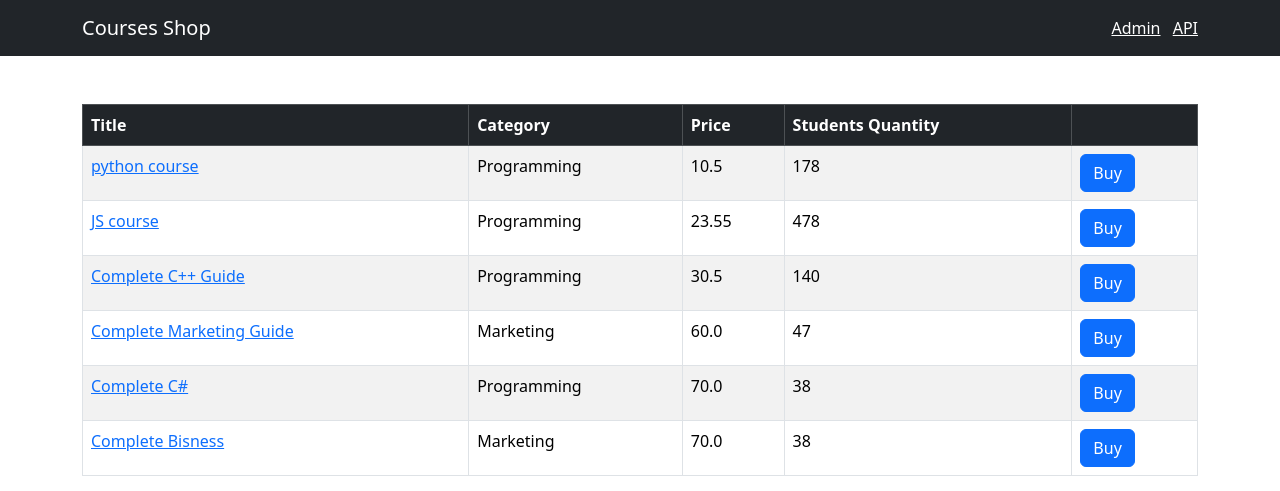
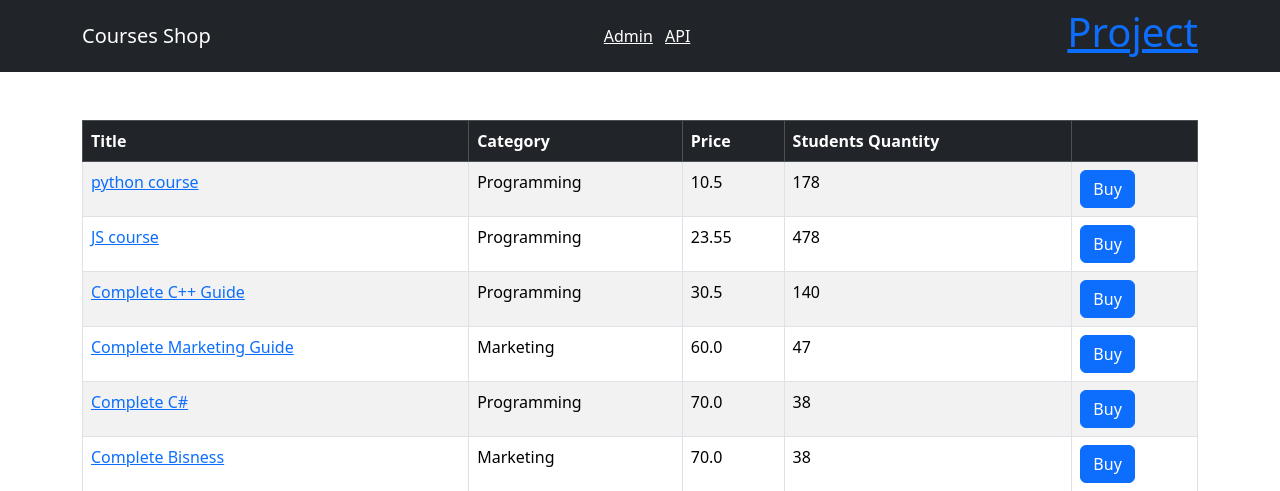
Before and after one commit to redrembo24680/first_django_pr, a Django app: page / in a window 1280 px wide. Shown: the top 491 px of the page. Run offline with Django 4.2, Linux system fonts and the light colour scheme; data comes from the database, SQL or seed files in the repository.

Commit message:
Add my github

```diff
--- a/templates/base.html
+++ b/templates/base.html
@@ -14,6 +14,9 @@
                 <a href="/admin/" class='me-2' target="_blank">Admin</a>
                 <a href="/api/v1/" target="_blank">API</a>
             </span>
+            <h1>
+                <a href="https://github.com/redrembo24680/first_django_pr">Project</a>
+            </h1>
         </div>
     </nav>
     <main class="container">
```
